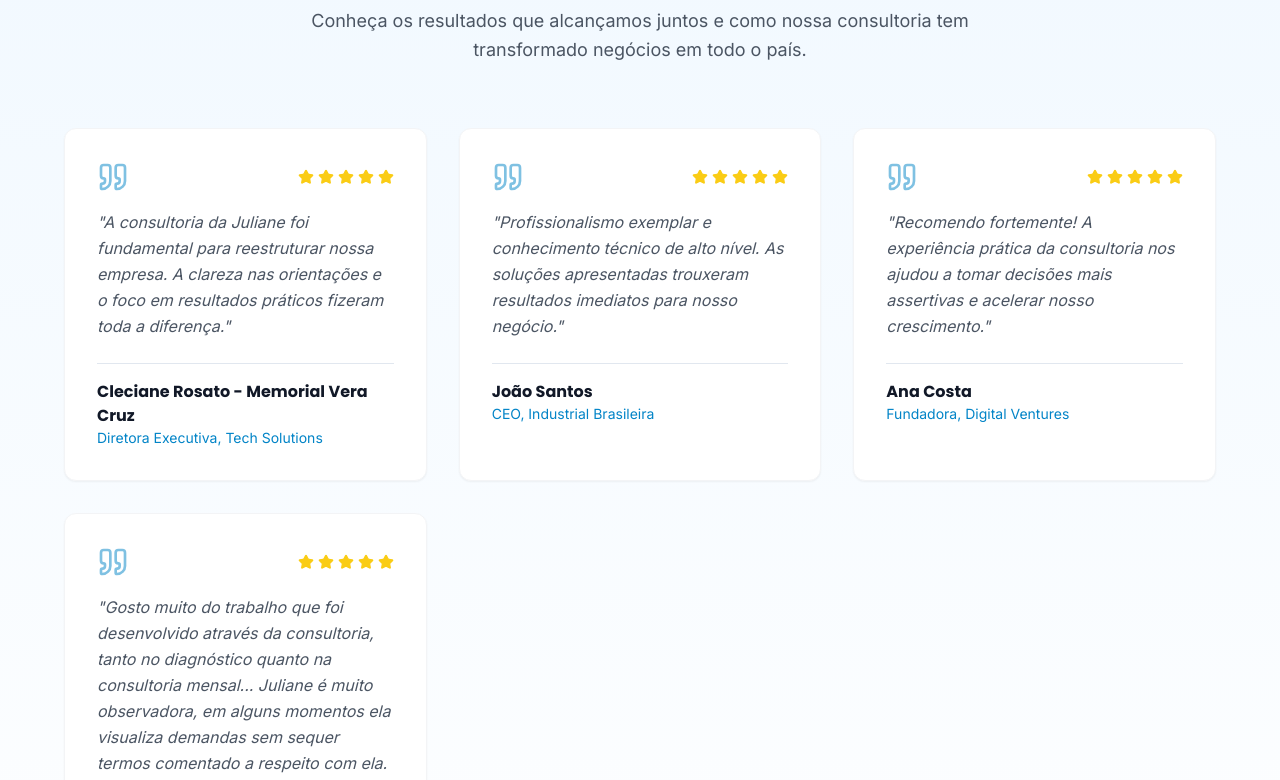
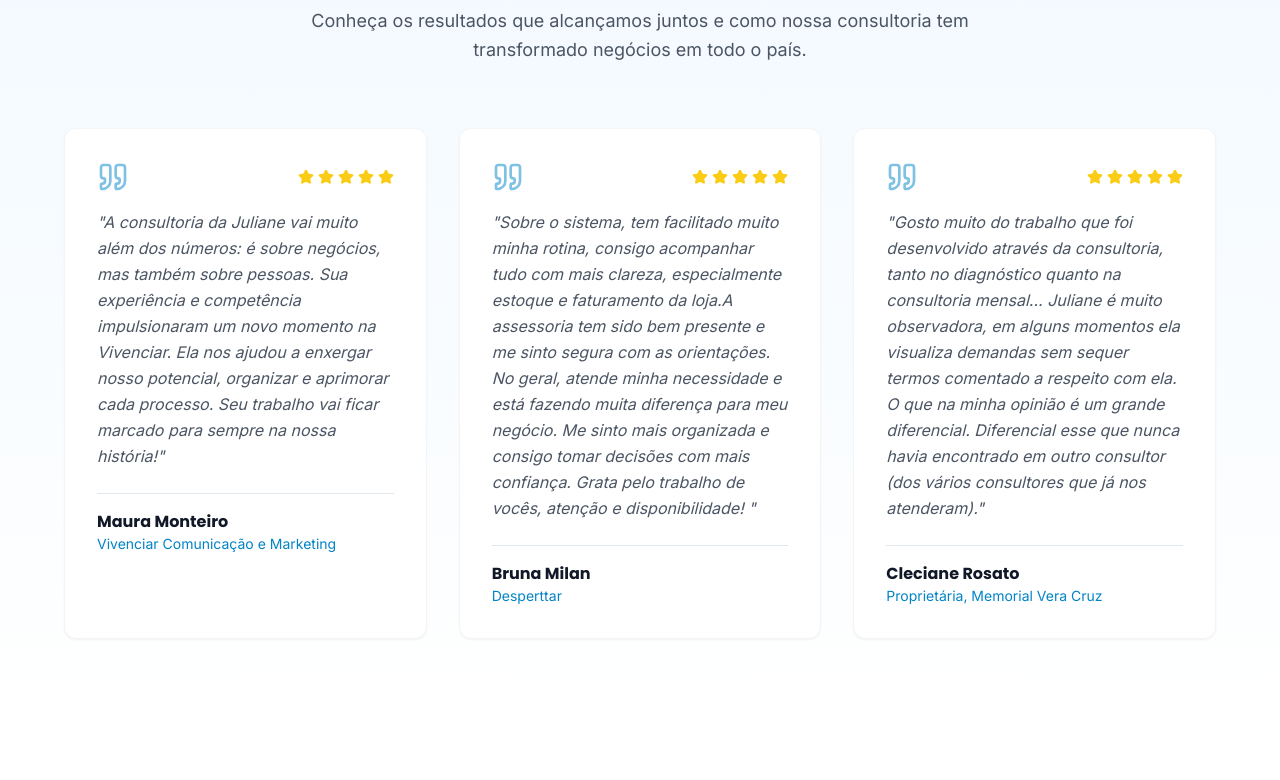
Before and after one commit to DevZipMateus/juliane-teixeira, a React (Vite) app: page / in a window 1280 px wide. Shown: the part 5000-5780 px from the top of the page. Built offline with nearby package versions, Linux system fonts and the light colour scheme.

Commit message:
Code edited in Lovable Code Editor
Edited UI in Lovable

```diff
--- a/src/components/TestimonialsSection.tsx
+++ b/src/components/TestimonialsSection.tsx
@@ -4,29 +4,22 @@ import { Card, CardContent } from '@/components/ui/card';
 
 const testimonials = [
   {
-    name: "Cleciane Rosato - Memorial Vera Cruz",
-    position: "Diretora Executiva, Tech Solutions",
-    content: "A consultoria da Juliane foi fundamental para reestruturar nossa empresa. A clareza nas orientações e o foco em resultados práticos fizeram toda a diferença.",
+    name: "Maura Monteiro",
+    position: "Vivenciar Comunicação e Marketing",
+    content: "A consultoria da Juliane vai muito além dos números: é sobre negócios, mas também sobre pessoas. Sua experiência e competência impulsionaram um novo momento na Vivenciar. Ela nos ajudou a enxergar nosso potencial, organizar e aprimorar cada processo. Seu trabalho vai ficar marcado para sempre na nossa história!",
     rating: 5,
     delay: 0
   },
   {
-    name: "João Santos",
-    position: "CEO, Industrial Brasileira",
-    content: "Profissionalismo exemplar e conhecimento técnico de alto nível. As soluções apresentadas trouxeram resultados imediatos para nosso negócio.",
+    name: "Bruna Milan",
+    position: "Desperttar",
+    content: "Sobre o sistema, tem facilitado muito minha rotina, consigo acompanhar tudo com mais clareza, especialmente estoque e faturamento da loja.A assessoria tem sido bem presente e me sinto segura com as orientações. No geral, atende minha necessidade e está fazendo muita diferença para meu negócio. Me sinto mais organizada e consigo tomar decisões com mais confiança. Grata pelo trabalho de vocês, atenção e disponibilidade! ",
     rating: 5,
     delay: 200
   },
   {
-    name: "Ana Costa",
-    position: "Fundadora, Digital Ventures",
-    content: "Recomendo fortemente! A experiência prática da consultoria nos ajudou a tomar decisões mais assertivas e acelerar nosso crescimento.",
-    rating: 5,
-    delay: 400
-  },
-  {
-    name: "Cliente JTC",
-    position: "Proprietário, Comércio Local",
+    name: "Cleciane Rosato",
+    position: "Proprietária, Memorial Vera Cruz",
     content: "Gosto muito do trabalho que foi desenvolvido através da consultoria, tanto no diagnóstico quanto na consultoria mensal... Juliane é muito observadora, em alguns momentos ela visualiza demandas sem sequer termos comentado a respeito com ela. O que na minha opinião é um grande diferencial. Diferencial esse que nunca havia encontrado em outro consultor (dos vários consultores que já nos atenderam).",
     rating: 5,
     delay: 600
```
